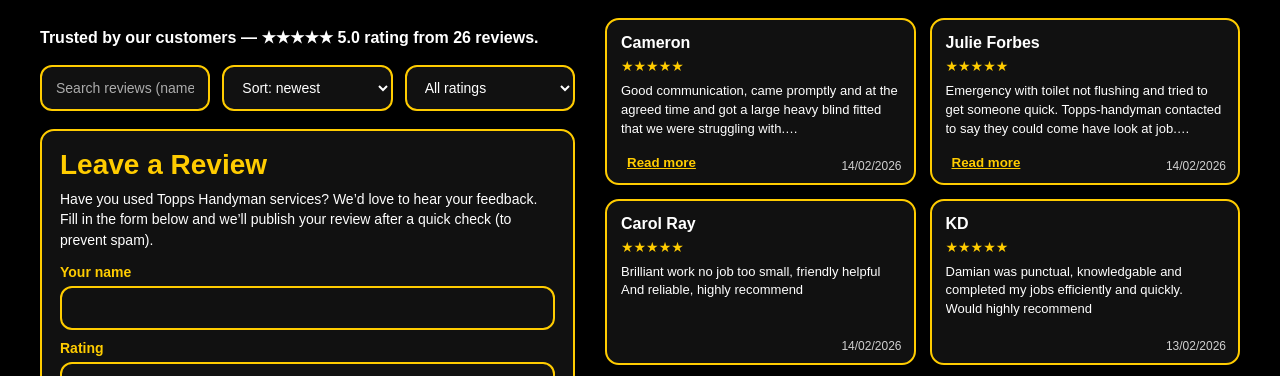
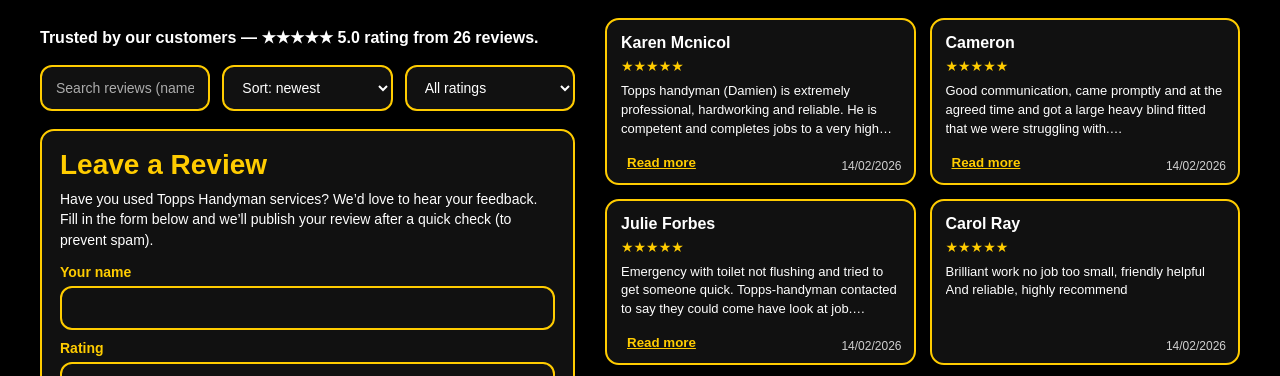
Before and after one commit to toppingsonia-web/toppingsonia-web.github.io, a plain HTML site: page reviews.html in a window 1280 px wide. Shown: the part 348-724 px from the top of the page. Drawn offline with Linux system fonts and the light colour scheme.

Commit message:
Update reviews.html

```diff
--- a/reviews.html
+++ b/reviews.html
@@ -541,6 +541,12 @@
   <script>
     // ======= Reviews data =======
     const reviewsData = [
+       {
+    name: "Karen Mcnicol",
+    rating: 5,
+    date: "14/02/2026",
+    text: `Topps handyman (Damien) is extremely professional, hardworking and reliable. He is competent and completes jobs to a very high standard. I have called on Damien a few times now and he has always been able to help. I wouldn't hesitate to highly recommend Damien and will certainly be using his services again in the future!`
+  },
       {
     name: "Cameron",
     rating: 5,
```
